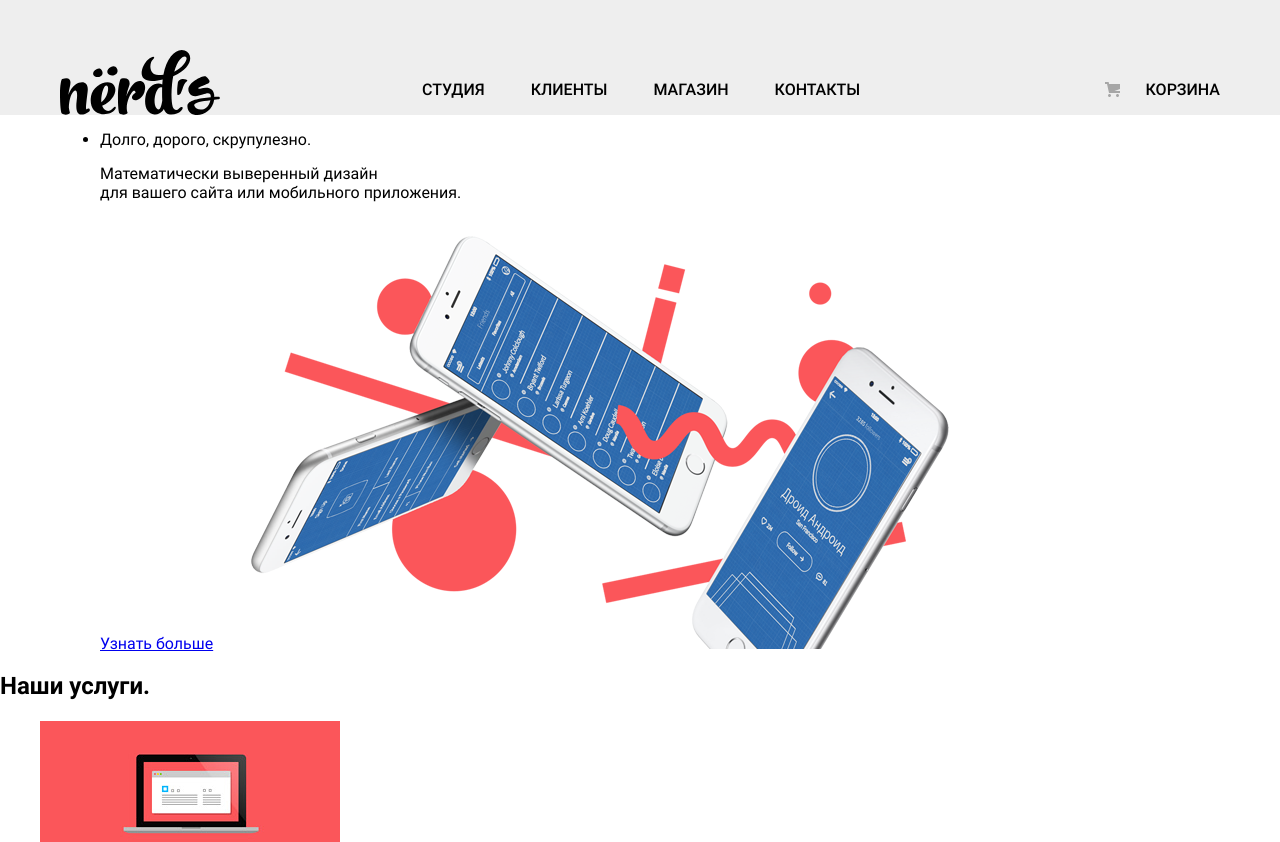
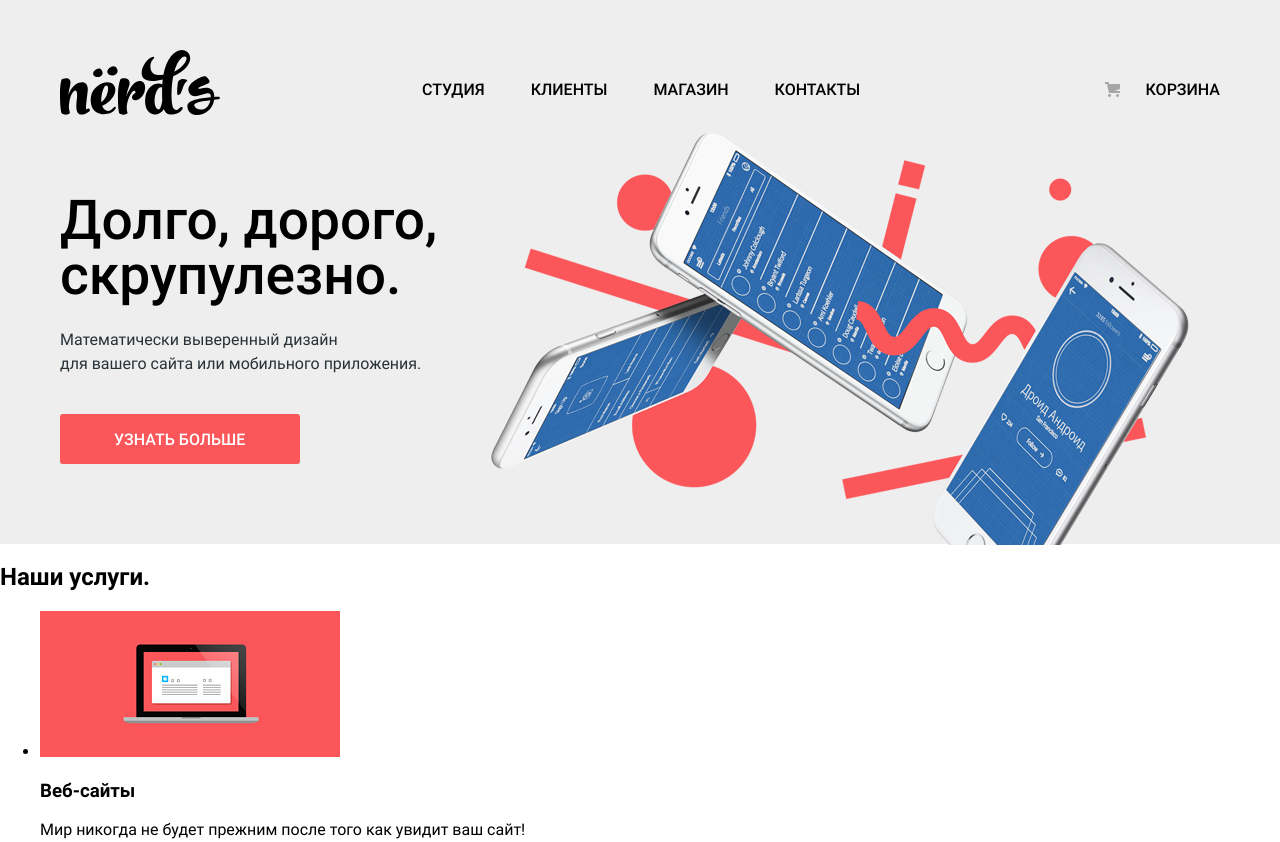
Before and after one commit to IOINITID/nerds, a website: page source/index.html in a window 1280 px wide. Shown: the top 842 px of the page. Drawn offline with nearby package versions, Linux system fonts and the light colour scheme; files that its build step writes are made by us from their sources.

Commit message:
Added features section styles

```diff
--- /dev/null
+++ b/source/sass/blocks/features.scss
@@ -0,0 +1,55 @@
+.features {
+  padding-bottom: 80px;
+  background: #eeeeee;
+}
+
+.features__list {
+  @include list-reset;
+}
+
+.features__item {
+  position: relative;
+}
+
+.features__promo {
+  max-width: 538px;
+  margin: 0;
+  margin-bottom: 25px;
+  font-weight: 500;
+  font-size: 55px;
+  line-height: 55px;
+  font-family: inherit;
+  color: var(--text-color-default);
+}
+
+.features__description {
+  max-width: 400px;
+  margin: 0;
+  margin-bottom: 38px;
+  font-weight: inherit;
+  font-size: 16px;
+  line-height: 24px;
+  font-family: inherit;
+  color: #283136;
+}
+
+.features__link {
+  display: block;
+  width: 240px;
+  padding: 17px 54px 15px 54px;
+  font-weight: 500;
+  font-size: 16px;
+  line-height: 18px;
+  font-family: inherit;
+  color: #ffffff;
+  text-transform: uppercase;
+  text-decoration: none;
+  background: #fb565a;
+  border-radius: 3px;
+}
+
+.features__image {
+  position: absolute;
+  top: -79px;
+  right: 3px;
+}
--- a/source/sass/blocks/header.scss
+++ b/source/sass/blocks/header.scss
@@ -1,4 +1,5 @@
 .header {
   padding-top: 49px;
+  padding-bottom: 78px;
   background: #eeeeee;
 }
--- a/source/sass/blocks/navigation.scss
+++ b/source/sass/blocks/navigation.scss
@@ -18,6 +18,7 @@
 }
 
 .navigation__link {
+  position: relative;
   display: block;
   font-weight: 500;
   font-size: 16px;
@@ -30,9 +31,11 @@
 
 .navigation__item--active .navigation__link::before {
   content: "";
+  position: absolute;
+  top: 43px;
+  left: 0;
   display: block;
-  width: auto;
+  width: 100%;
   height: 2px;
   background-color: #fb565a;
-  transform: translateY(45px);
 }
--- a/source/sass/style.scss
+++ b/source/sass/style.scss
@@ -7,3 +7,4 @@
 @import "blocks/logo.scss";
 @import "blocks/navigation.scss";
 @import "blocks/cart.scss";
+@import "blocks/features.scss";
```
